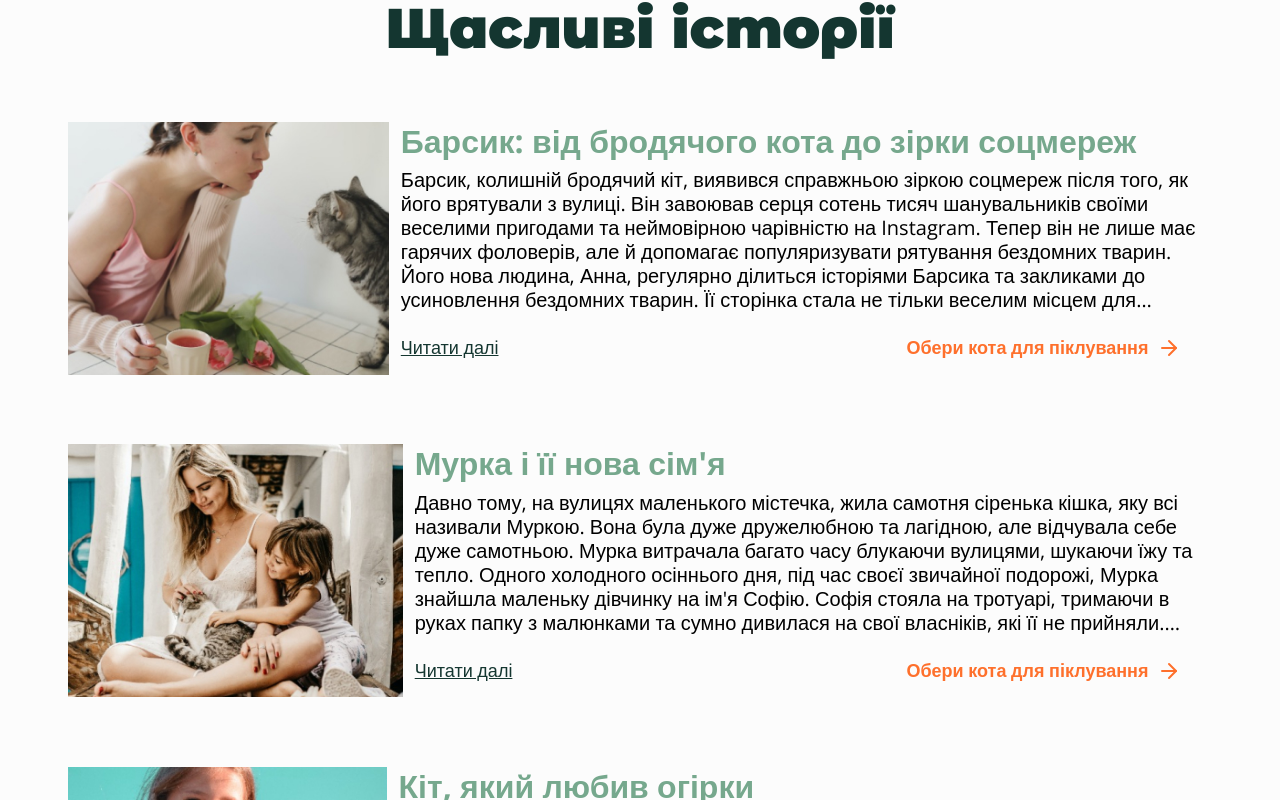
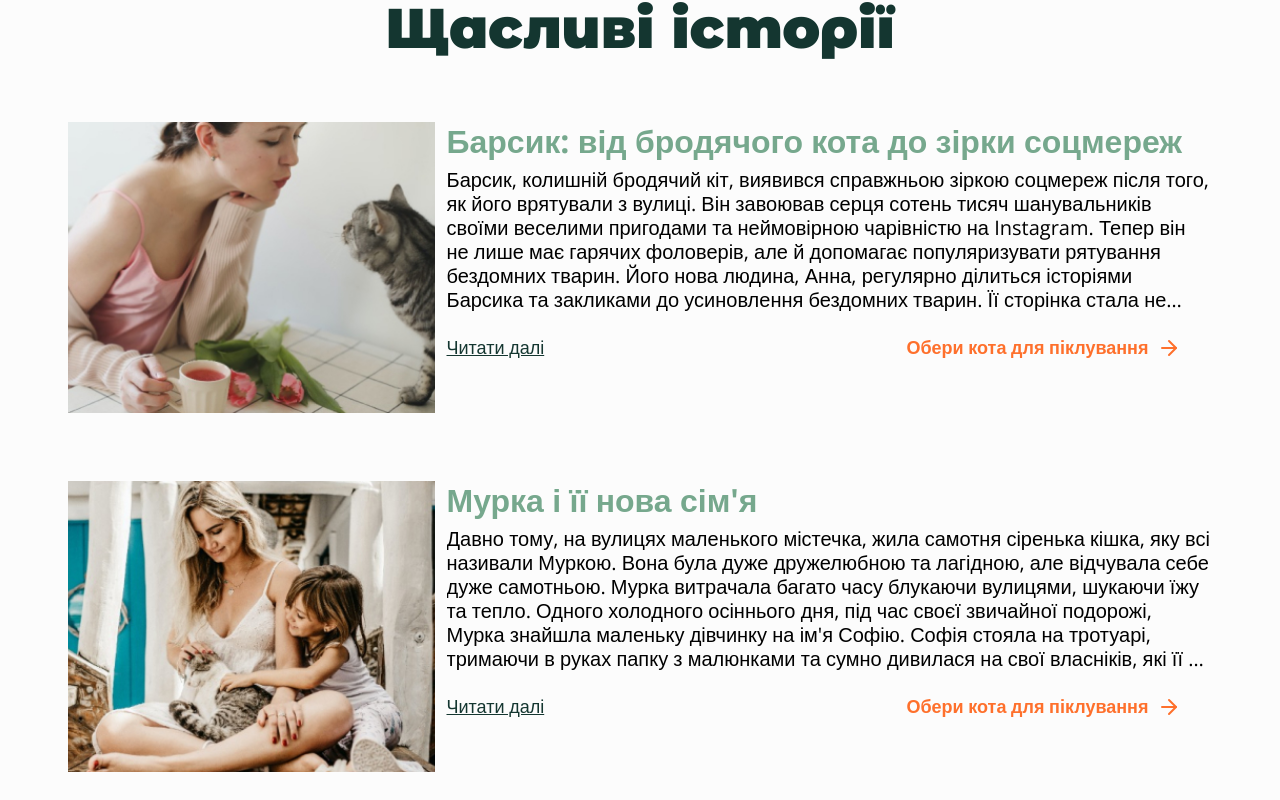
Before and after one commit to baza-trainee/cat_for_future, a React (Vite) app: page / in a window 1280 px wide. Shown: the part 3240-4040 px from the top of the page. Built offline with nearby package versions, Linux system fonts and the light colour scheme.

Commit message:
refactor: add style for image in storycard

```diff
--- a/src/components/HappyStories/StoryCard/StoryCard.module.scss
+++ b/src/components/HappyStories/StoryCard/StoryCard.module.scss
@@ -22,14 +22,22 @@
 }
 
 .img {
+	flex: none;
 	display: block;
 	width: 100%;
+	max-width: 18rem;
 	height: 16.25rem;
 	align-self: start;
 	object-fit: cover;
 
 	@include tablet {
 		height: 15.8125rem;
+		max-width: 20.25rem;
+	}
+
+	@include full_desktop {
+		height: 18.1875rem;
+		max-width: 22.9375rem;
 	}
 }
 
```
